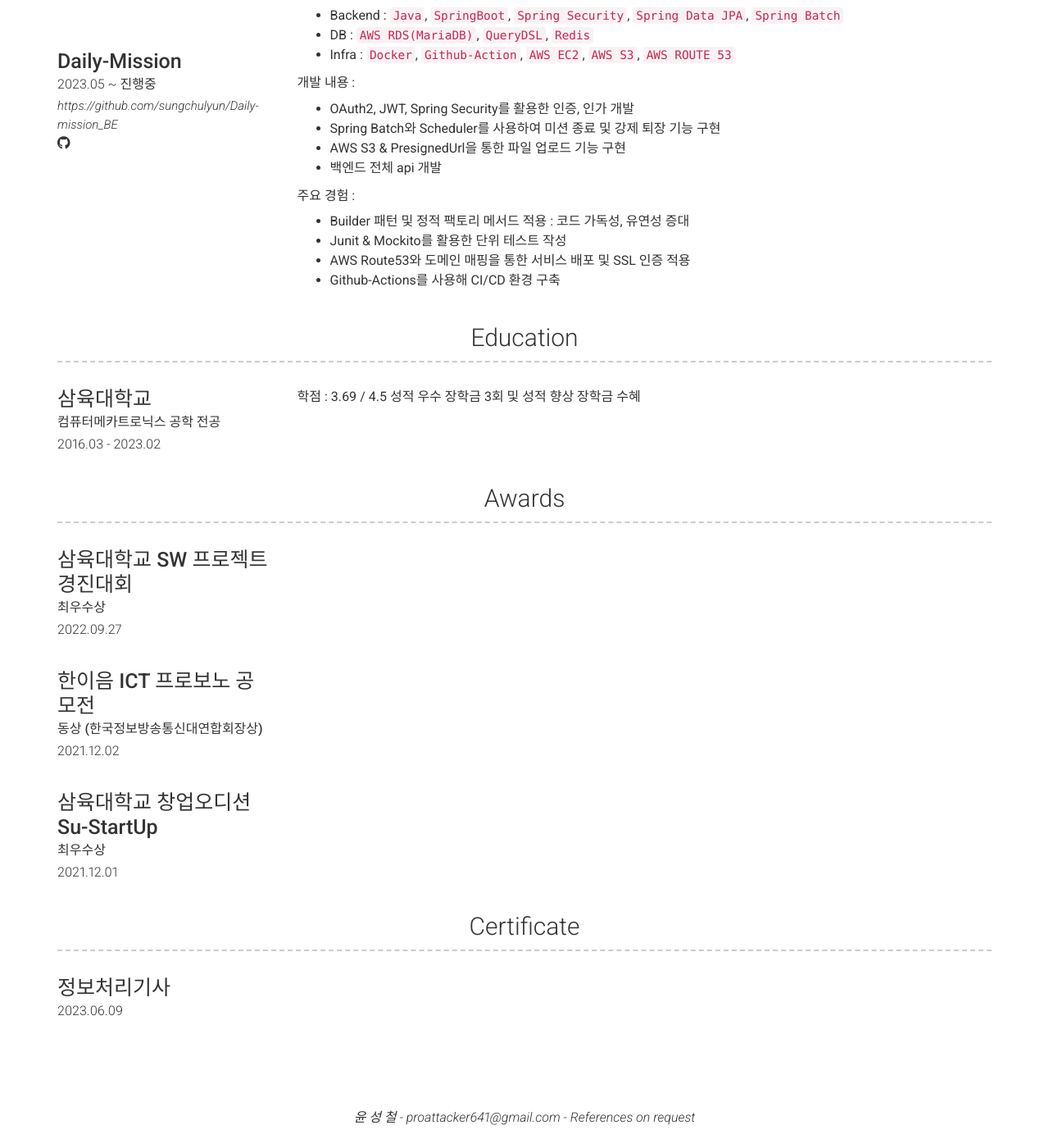
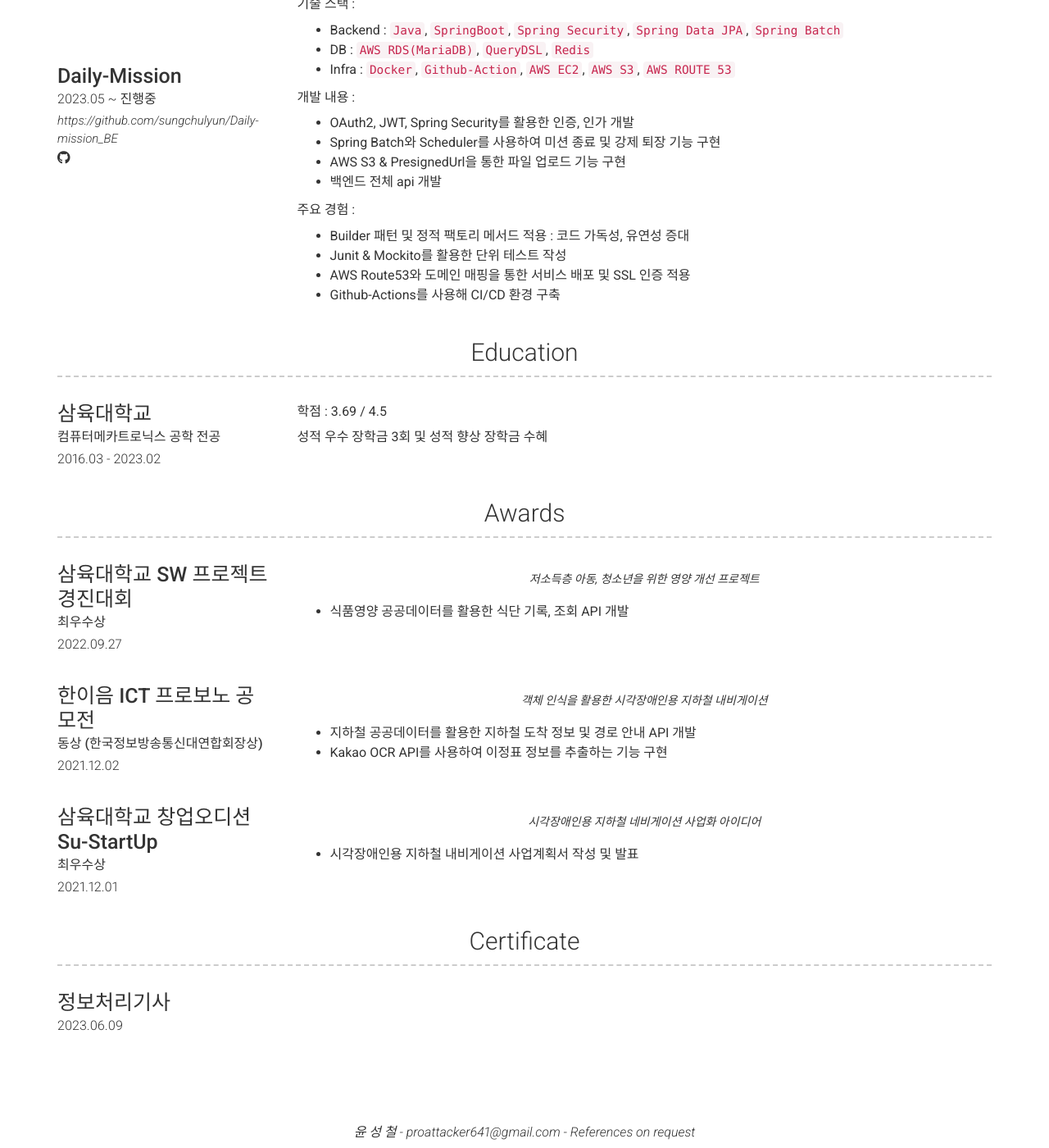
Before and after one commit to sungchulyun/sungchulyun.github.io, a Jekyll site: the page built from index.md, in a window 1280 px wide and 1400 px high, scrolled down 1518 px. Shown: the whole window at 82% size. Built offline with Jekyll 4.4.1, drawn with Linux system fonts in a browser that asks for light colours; nearby versions of some CDN libraries.

Commit message:
fix : grid 정렬 수정

```diff
--- a/_config.yml
+++ b/_config.yml
@@ -64,13 +64,13 @@ content:
           연매출 600억의 금융 SI 기업
         description: | # this will include new lines to allow paragraphs
 
-          - **우리은행 IFRS 재무회계시스템 노후 인프라 교체 프로젝트(2024.07 ~ 09)**
+          **우리은행 IFRS 재무회계시스템 노후 인프라 교체 프로젝트(2024.07 ~ 09)**
 
             기술 스택 : `NEXACRO`, `SpringBoot`, `MyBatis`, `Oracle`
 
             - 공시, 지분투자 등 보고서 화면 개발
 
-          - **조각투자 플랫폼 블록체인 연계 API 개발 (2024.04 ~ 2024.06)**
+          **조각투자 플랫폼 블록체인 연계 API 개발 (2024.04 ~ 2024.06)**
 
             기술 스택 : `Java17`, `SpringBoot`, `MyBatis`, `MariaDB`
 
@@ -152,26 +152,40 @@ content:
         description: |
 
           학점 : 3.69 / 4.5
+
           성적 우수 장학금 3회 및 성적 향상 장학금 수혜
 
   #수상
   - title: Awards # Title for the section
     layout: list # Type of content section (list/text)
     content:
-      - layout: list
+      - layout: top-left
         title: 삼육대학교 SW 프로젝트 경진대회
+        sub_title: 최우수상
         caption: 2022.09.27
+        quote: >
+          저소득층 아동, 청소년을 위한 영양 개선 프로젝트
+        description: |
+          - 식품영양 공공데이터를 활용한 식단 기록, 조회 API 개발
+
+      - layout: top-left
+        title: 한이음 ICT 프로보노 공모전
+        sub_title: 동상 (한국정보방송통신대연합회장상)
+        caption: 2021.12.02
+        quote: >
+          객체 인식을 활용한 시각장애인용 지하철 내비게이션
+        description: |
+          - 지하철 공공데이터를 활용한 지하철 도착 정보 및 경로 안내 API 개발
+          - Kakao OCR API를 사용하여 이정표 정보를 추출하는 기능 구현
+
+      - layout: top-left
+        title: 삼육대학교 창업오디션 Su-StartUp
         sub_title: 최우수상
-
-      - layout: list
-        title: 한이음 ICT 프로보노 공모전
-        caption: 2021.12.02
-        sub_title: 동상 (한국정보방송통신대연합회장상)
-
-      - layout: list
-        title: 삼육대학교 창업오디션 Su-StartUp
         caption: 2021.12.01
-        sub_title: 최우수상
+        quote : >
+          시각장애인용 지하철 네비게이션 사업화 아이디어
+        description: |
+          - 시각장애인용 지하철 내비게이션 사업계획서 작성 및 발표
 
 
 #자격 사항
```
